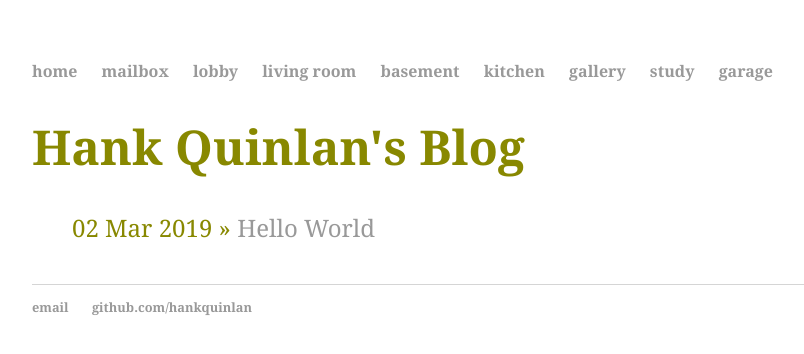
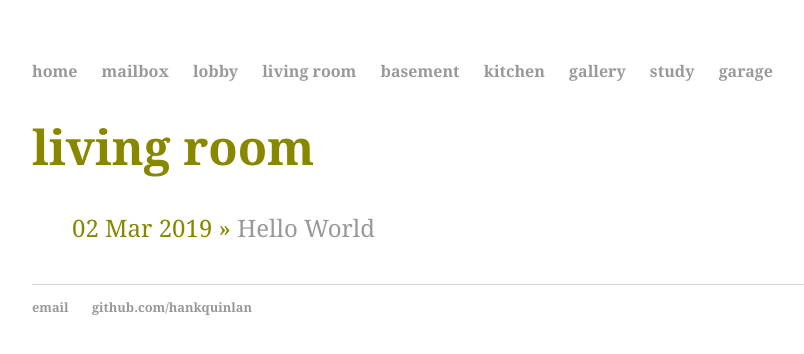
Before and after one commit to racheljoyvictor/racheljoyvictor.github.io, a Jekyll site: the page built from living room/index.html, in a window 1280 px wide. Shown: the top 354 px of the page, without its empty margins (160-964 px from the left). Built offline with Jekyll 4.4.1, drawn with Linux system fonts in a browser that asks for light colours.

Commit message:
Update and rename blog/index.html to living room/index.html

```diff
--- a/blog/index.html
+++ b/living room/index.html
@@ -1,7 +1,8 @@
 ---
 layout: default
-title: Hank Quinlan's Blog
+title: living room
 ---
+
 	<h1>{{ page.title }}</h1>
 	<ul class="posts">
 
```
